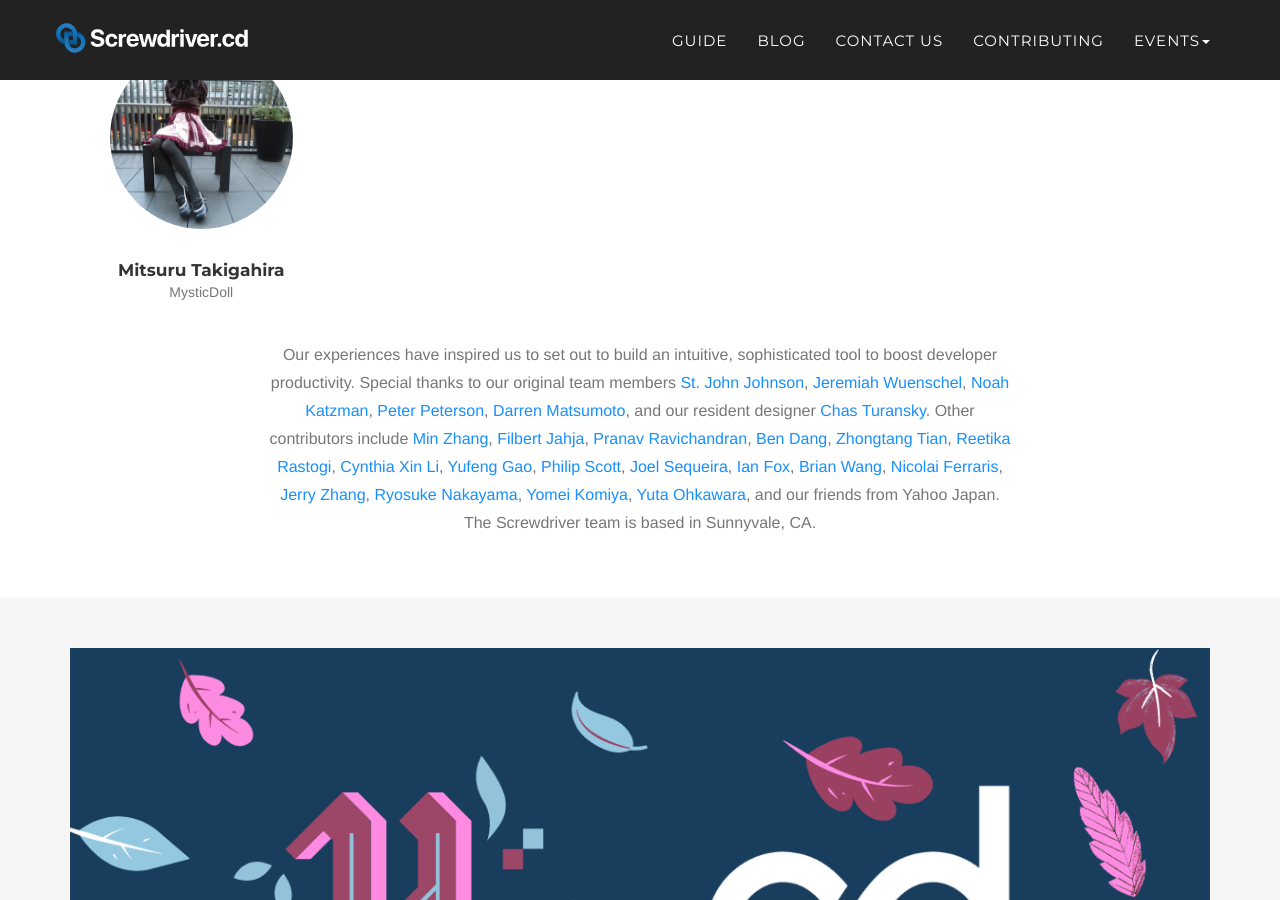
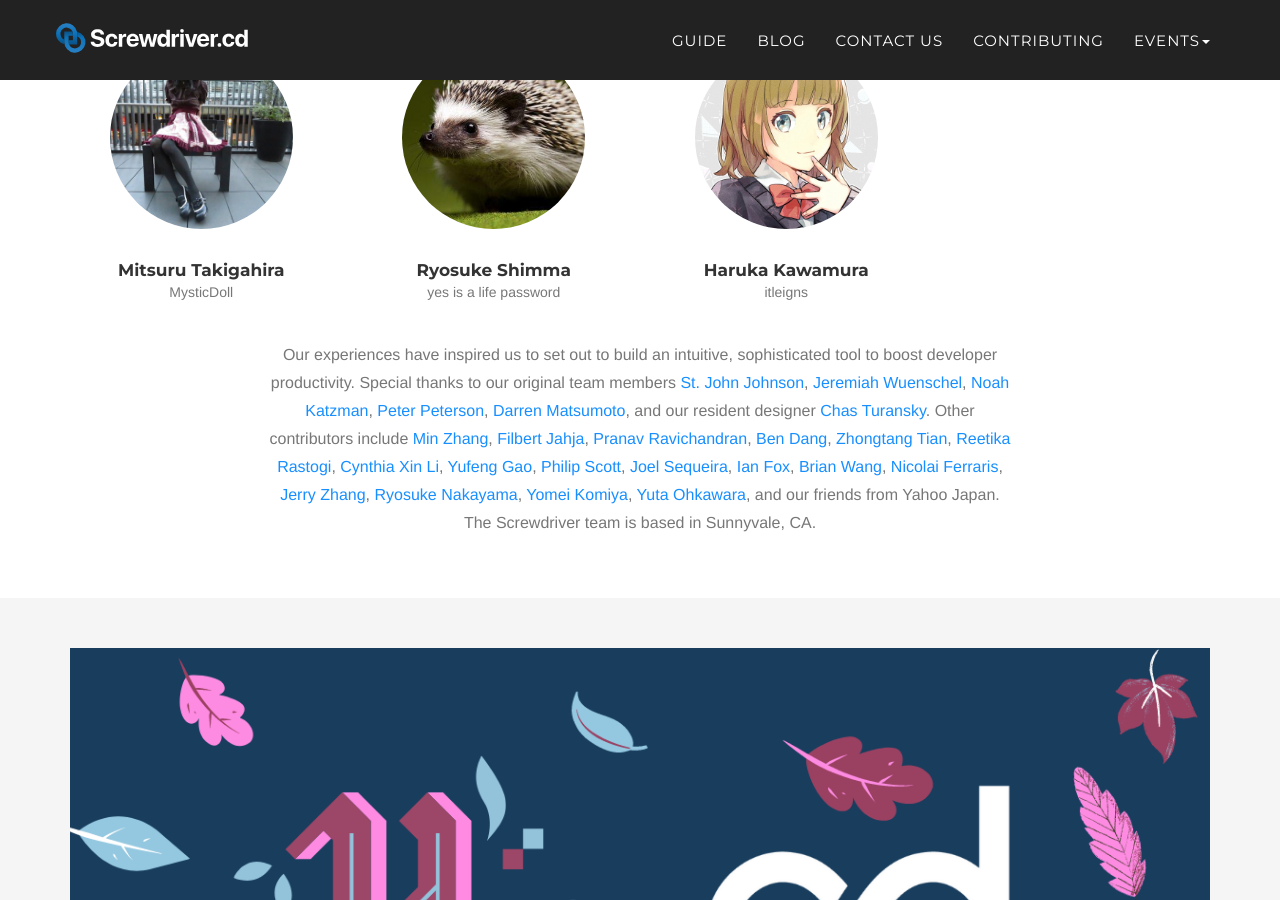
Before and after one commit to screwdriver-cd/homepage, a Jekyll site: the page built from index.md, in a window 1280 px wide and 900 px high, scrolled down 3605 px. Built offline with Jekyll 4.4.1, drawn with Linux system fonts in a browser that asks for light colours; some web fonts are replaced.

Commit message:
Add member (#59)

```diff
--- a/_config.yml
+++ b/_config.yml
@@ -139,3 +139,13 @@ people:
   pic: MysticDoll
   position: MysticDoll
   github: https://github.com/MysticDoll
+
+- name: Ryosuke Shimma
+  pic: esuc4se
+  position: yes is a life password
+  github: https://github.com/esuc4se
+
+- name: Haruka Kawamura
+  pic: itleigns
+  position: itleigns
+  github: https://github.com/itleigns
```
Also changed, not shown: img/team/esuc4se.jpg (added), img/team/itleigns.jpg (added).
